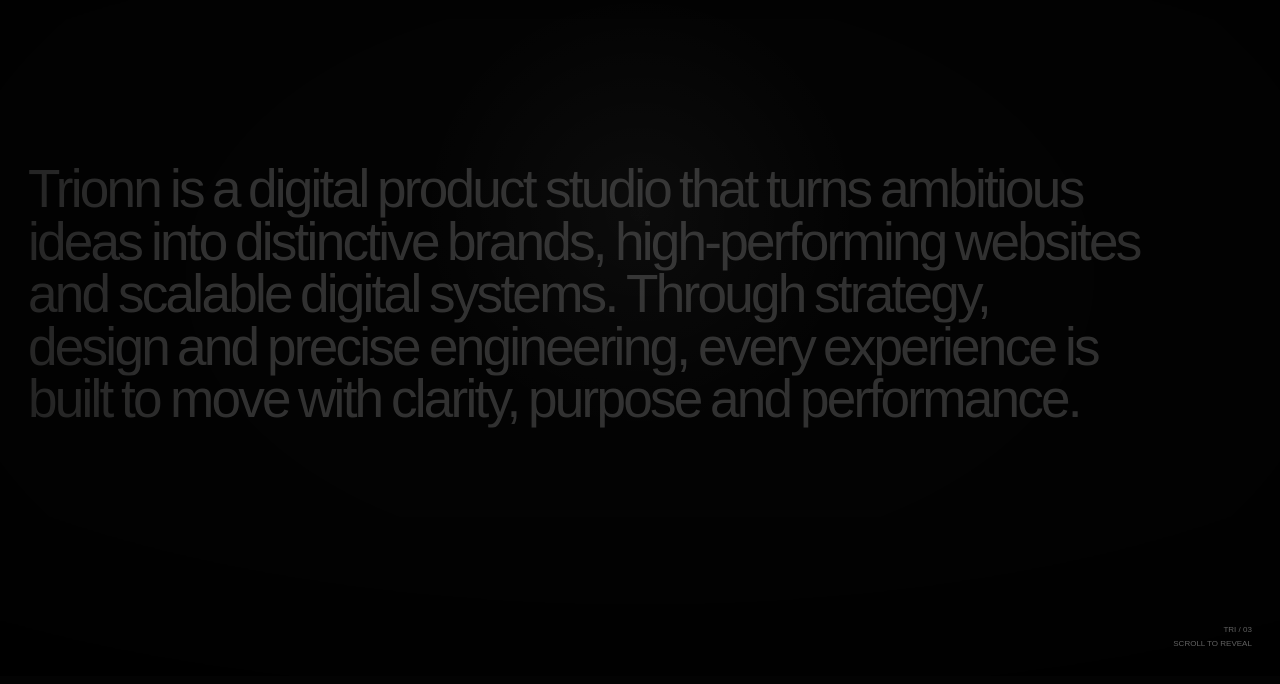
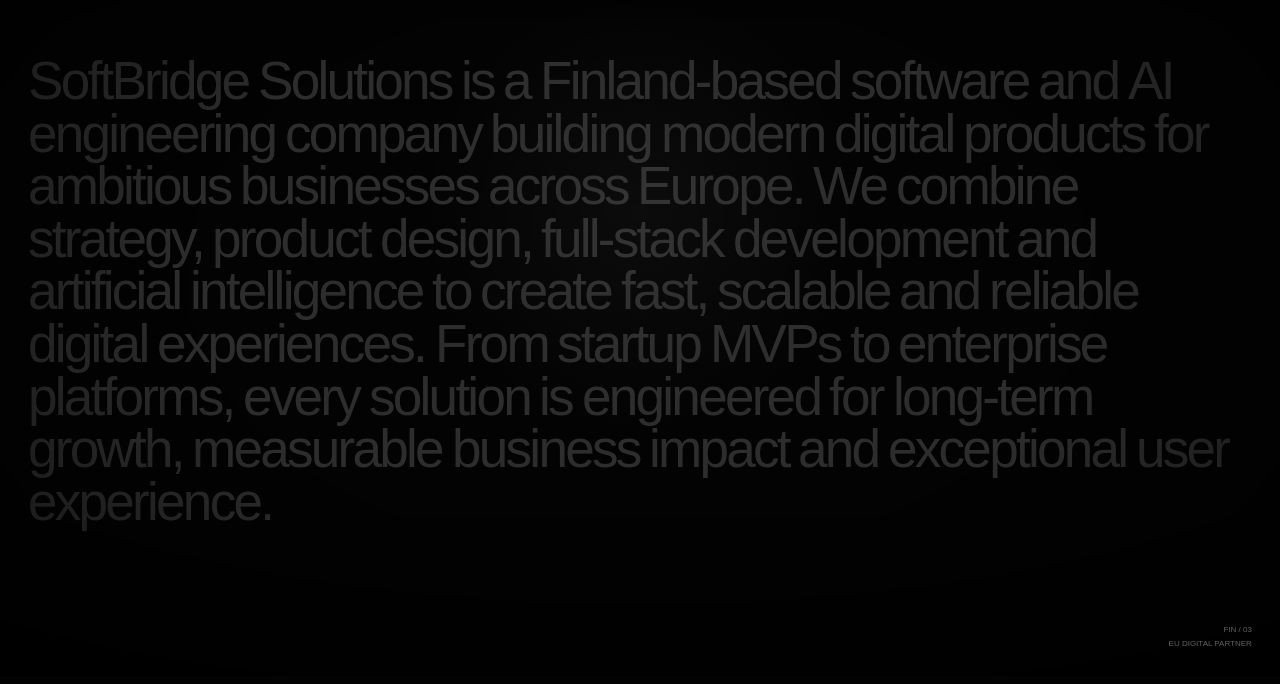
Before and after one commit to Dpehect/Trionn, a Next.js app: page / in a window 1280 px wide. Shown: the part 4775-5459 px from the top of the page. Built offline with nearby package versions, Linux system fonts and the light colour scheme.

Commit message:
l3 text change

```diff
--- a/app/globals.css
+++ b/app/globals.css
@@ -405,40 +405,10 @@ a { color: inherit; text-decoration: none; }
 .brand-word.accent--orange { --accent-color: #ff7a2f; }
 .brand-word.accent--green { --accent-color: #42d66b; }
 
-.brand-work {
-  position: absolute;
-  z-index: 25;
-  left: 50%;
-  bottom: -1.2vw;
-  transform: translateX(-50%);
-  width: min(92vw, 1500px);
-  text-align: center;
-  will-change: transform, opacity;
-}
-.brand-work__label {
-  display: block;
-  margin-bottom: 6px;
-  color: rgba(255,255,255,.44);
-  font-size: 8px;
-  letter-spacing: .16em;
-  text-transform: uppercase;
-}
-.brand-work h2 {
-  margin: 0;
-  font-size: clamp(92px, 15vw, 260px);
-  line-height: .72;
-  letter-spacing: -.075em;
-  font-weight: 500;
-}
-.brand-work__line {
-  display: block;
-  width: 100%;
-  height: 1px;
-  margin-top: 20px;
-  background: rgba(255,255,255,.24);
-  transform: scaleX(0);
-  transform-origin: center;
-}
+
+
+
+
 .brand-statement__index {
   position: absolute;
   z-index: 30;
@@ -469,13 +439,6 @@ a { color: inherit; text-decoration: none; }
     font-size: clamp(28px, 7.8vw, 52px);
     line-height: 1.02;
   }
-  .brand-work {
-    bottom: 0;
-    width: calc(100vw - 36px);
-  }
-  .brand-work h2 {
-    font-size: clamp(90px, 24vw, 180px);
-  }
   .brand-statement__index {
     right: 18px;
     bottom: 18px;
@@ -490,9 +453,6 @@ a { color: inherit; text-decoration: none; }
     font-size: clamp(27px, 8.8vw, 45px);
     letter-spacing: -.045em;
   }
-  .brand-work h2 {
-    font-size: clamp(86px, 27vw, 150px);
-  }
 }
 
 @media (prefers-reduced-motion: reduce) {
@@ -504,3 +464,39 @@ a { color: inherit; text-decoration: none; }
     transform: none !important;
   }
 }
+
+
+.brand-statement__signature {
+  position: absolute;
+  z-index: 28;
+  left: 2.2vw;
+  bottom: 2.2vw;
+  display: grid;
+  gap: 5px;
+  will-change: transform, opacity;
+}
+.brand-statement__signature span {
+  color: rgba(255,255,255,.4);
+  font-size: 8px;
+  letter-spacing: .17em;
+}
+.brand-statement__signature strong {
+  color: rgba(255,255,255,.82);
+  font-size: clamp(18px, 1.5vw, 28px);
+  line-height: 1;
+  letter-spacing: -.035em;
+  font-weight: 500;
+}
+
+@media (max-width: 900px) {
+  .brand-statement__signature {
+    left: 18px;
+    bottom: 18px;
+  }
+}
+
+@media (max-width: 600px) {
+  .brand-statement__signature strong {
+    font-size: 18px;
+  }
+}
--- a/app/layout.tsx
+++ b/app/layout.tsx
@@ -2,8 +2,8 @@ import type { Metadata } from "next";
 import "./globals.css";
 
 export const metadata: Metadata = {
-  title: "Trionn",
-  description: "Layered cinematic portfolio experience",
+  title: "SoftBridge Solutions Finland",
+  description: "SoftBridge Solutions Finland — software, AI and digital product engineering for European businesses",
 };
 
 export default function RootLayout({
--- a/components/brand-statement-section.tsx
+++ b/components/brand-statement-section.tsx
@@ -8,42 +8,63 @@ import { useRef } from "react";
 gsap.registerPlugin(ScrollTrigger, useGSAP);
 
 const words = [
-  { text: "Trionn", className: "accent accent--violet" },
+  { text: "SoftBridge", className: "accent accent--violet" },
+  { text: "Solutions", className: "accent accent--violet" },
   { text: "is", className: "" },
   { text: "a", className: "" },
+  { text: "Finland-based", className: "accent accent--blue" },
+  { text: "software", className: "" },
+  { text: "and", className: "" },
+  { text: "AI", className: "accent accent--pink" },
+  { text: "engineering", className: "accent accent--green" },
+  { text: "company", className: "" },
+  { text: "building", className: "" },
+  { text: "modern", className: "" },
   { text: "digital", className: "" },
+  { text: "products", className: "" },
+  { text: "for", className: "" },
+  { text: "ambitious", className: "" },
+  { text: "businesses", className: "" },
+  { text: "across", className: "" },
+  { text: "Europe.", className: "accent accent--orange" },
+  { text: "We", className: "" },
+  { text: "combine", className: "" },
+  { text: "strategy,", className: "" },
   { text: "product", className: "" },
-  { text: "studio", className: "" },
-  { text: "that", className: "" },
-  { text: "turns", className: "" },
-  { text: "ambitious", className: "" },
-  { text: "ideas", className: "" },
-  { text: "into", className: "" },
-  { text: "distinctive", className: "" },
-  { text: "brands,", className: "accent accent--pink" },
-  { text: "high-performing", className: "" },
-  { text: "websites", className: "accent accent--blue" },
+  { text: "design,", className: "" },
+  { text: "full-stack", className: "" },
+  { text: "development", className: "" },
   { text: "and", className: "" },
-  { text: "scalable", className: "" },
+  { text: "artificial", className: "" },
+  { text: "intelligence", className: "accent accent--pink" },
+  { text: "to", className: "" },
+  { text: "create", className: "" },
+  { text: "fast,", className: "" },
+  { text: "scalable", className: "accent accent--blue" },
+  { text: "and", className: "" },
+  { text: "reliable", className: "" },
   { text: "digital", className: "" },
-  { text: "systems.", className: "accent accent--orange" },
-  { text: "Through", className: "" },
-  { text: "strategy,", className: "" },
-  { text: "design", className: "" },
+  { text: "experiences.", className: "" },
+  { text: "From", className: "" },
+  { text: "startup", className: "" },
+  { text: "MVPs", className: "" },
+  { text: "to", className: "" },
+  { text: "enterprise", className: "" },
+  { text: "platforms,", className: "" },
+  { text: "every", className: "" },
+  { text: "solution", className: "" },
+  { text: "is", className: "" },
+  { text: "engineered", className: "" },
+  { text: "for", className: "" },
+  { text: "long-term", className: "" },
+  { text: "growth,", className: "accent accent--green" },
+  { text: "measurable", className: "" },
+  { text: "business", className: "" },
+  { text: "impact", className: "" },
   { text: "and", className: "" },
-  { text: "precise", className: "" },
-  { text: "engineering,", className: "accent accent--green" },
-  { text: "every", className: "" },
-  { text: "experience", className: "" },
-  { text: "is", className: "" },
-  { text: "built", className: "" },
-  { text: "to", className: "" },
-  { text: "move", className: "" },
-  { text: "with", className: "" },
-  { text: "clarity,", className: "" },
-  { text: "purpose", className: "" },
-  { text: "and", className: "" },
-  { text: "performance.", className: "" },
+  { text: "exceptional", className: "" },
+  { text: "user", className: "" },
+  { text: "experience.", className: "" },
 ] as const;
 
 export function BrandStatementSection() {
@@ -58,8 +79,8 @@ export function BrandStatementSection() {
       const accentElements = gsap.utils.toArray<HTMLElement>(".brand-word.accent", section);
 
       gsap.set(wordElements, {
-        opacity: 0.22,
-        y: 18,
+        opacity: 0.2,
+        y: 16,
       });
 
       const master = gsap.timeline({
@@ -67,7 +88,7 @@ export function BrandStatementSection() {
           trigger: section,
           start: "top top",
           end: "bottom bottom",
-          scrub: 1.25,
+          scrub: 1.3,
           invalidateOnRefresh: true,
         },
       });
@@ -78,9 +99,9 @@ export function BrandStatementSection() {
           {
             opacity: 1,
             y: 0,
-            duration: 0.48,
+            duration: 0.68,
             stagger: {
-              each: 0.018,
+              each: 0.012,
               from: "start",
             },
             ease: "power2.out",
@@ -91,45 +112,37 @@ export function BrandStatementSection() {
           accentElements,
           {
             color: "var(--accent-color)",
-            textShadow: "0 0 22px color-mix(in srgb, var(--accent-color) 28%, transparent)",
-            duration: 0.32,
-            stagger: 0.1,
+            textShadow:
+              "0 0 22px color-mix(in srgb, var(--accent-color) 26%, transparent)",
+            duration: 0.34,
+            stagger: 0.08,
             ease: "power2.out",
           },
-          0.12,
+          0.1,
         )
         .to(
           ".brand-statement__inner",
           {
-            yPercent: -8,
-            scale: 0.985,
-            duration: 0.28,
+            yPercent: -3,
+            scale: 0.99,
+            duration: 0.24,
             ease: "power1.inOut",
           },
-          0.72,
+          0.76,
         )
         .fromTo(
-          ".brand-work",
+          ".brand-statement__signature",
           {
-            yPercent: 120,
+            y: 24,
             opacity: 0,
           },
           {
-            yPercent: 0,
+            y: 0,
             opacity: 1,
-            duration: 0.28,
+            duration: 0.22,
             ease: "power3.out",
           },
-          0.72,
-        )
-        .to(
-          ".brand-work__line",
-          {
-            scaleX: 1,
-            duration: 0.18,
-            ease: "power2.out",
-          },
-          0.81,
+          0.76,
         );
 
       gsap.fromTo(
@@ -152,13 +165,17 @@ export function BrandStatementSection() {
   );
 
   return (
-    <section ref={root} className="brand-statement" aria-label="About Trionn">
+    <section
+      ref={root}
+      className="brand-statement"
+      aria-label="About SoftBridge Solutions Finland"
+    >
       <div className="brand-statement__sticky">
         <div className="brand-statement__noise" aria-hidden="true" />
 
         <div className="brand-statement__eyebrow">
-          <span>03 / ABOUT TRIONN</span>
-          <span>Independent digital product studio</span>
+          <span>03 / SOFTBRIDGE SOLUTIONS</span>
+          <span>Finland Studio / European Digital Partner</span>
         </div>
 
         <div className="brand-statement__inner">
@@ -174,15 +191,14 @@ export function BrandStatementSection() {
           </p>
         </div>
 
-        <div className="brand-work" aria-hidden="true">
-          <span className="brand-work__label">Selected projects</span>
-          <h2>Work</h2>
-          <span className="brand-work__line" />
+        <div className="brand-statement__signature" aria-hidden="true">
+          <span>FINLAND STUDIO</span>
+          <strong>SOFTBRIDGE SOLUTIONS</strong>
         </div>
 
         <div className="brand-statement__index" aria-hidden="true">
-          <span>TRI / 03</span>
-          <span>Scroll to reveal</span>
+          <span>FIN / 03</span>
+          <span>EU DIGITAL PARTNER</span>
         </div>
       </div>
     </section>
```
Also changed, not shown: 1 other file (tests, documents, lock files or other folders).
